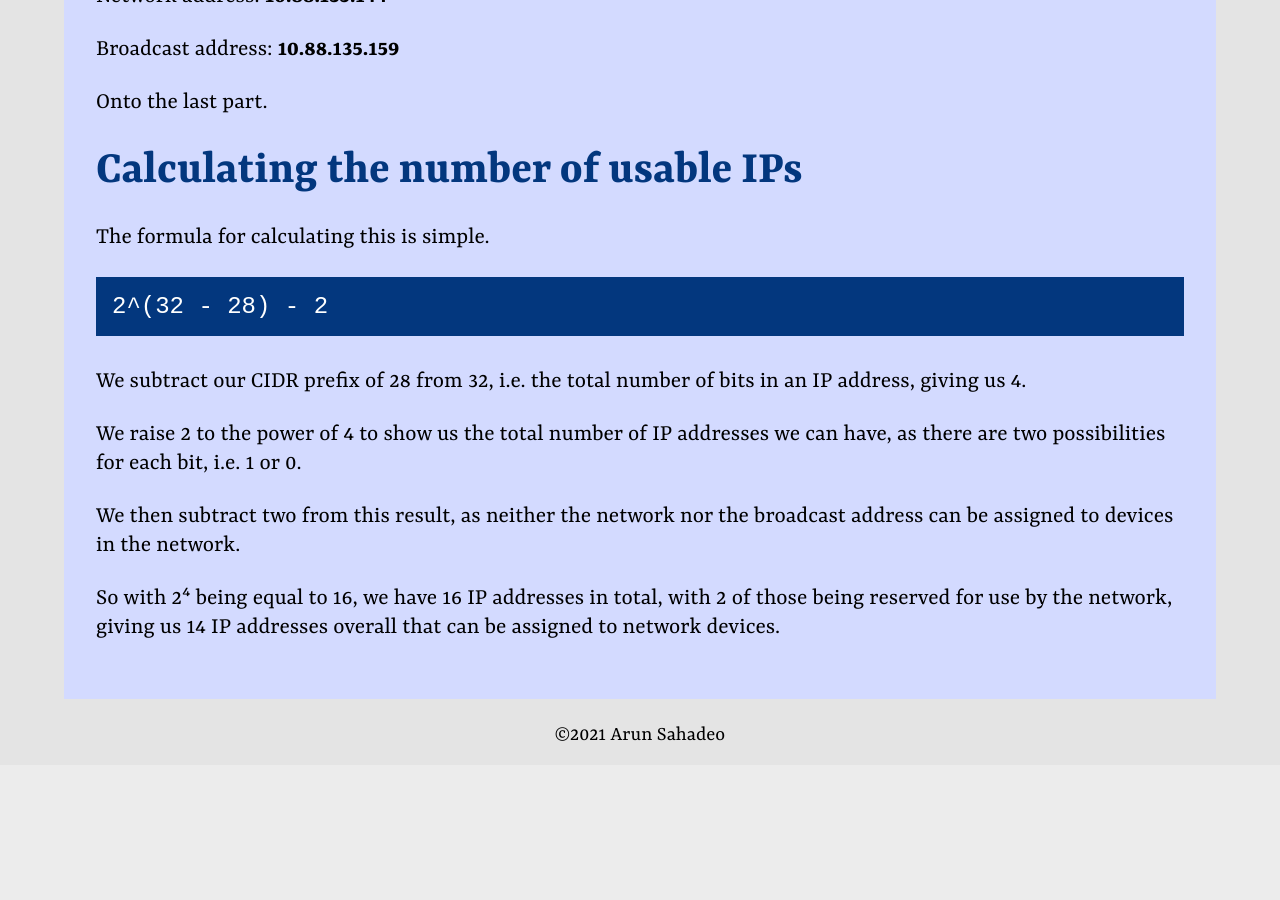
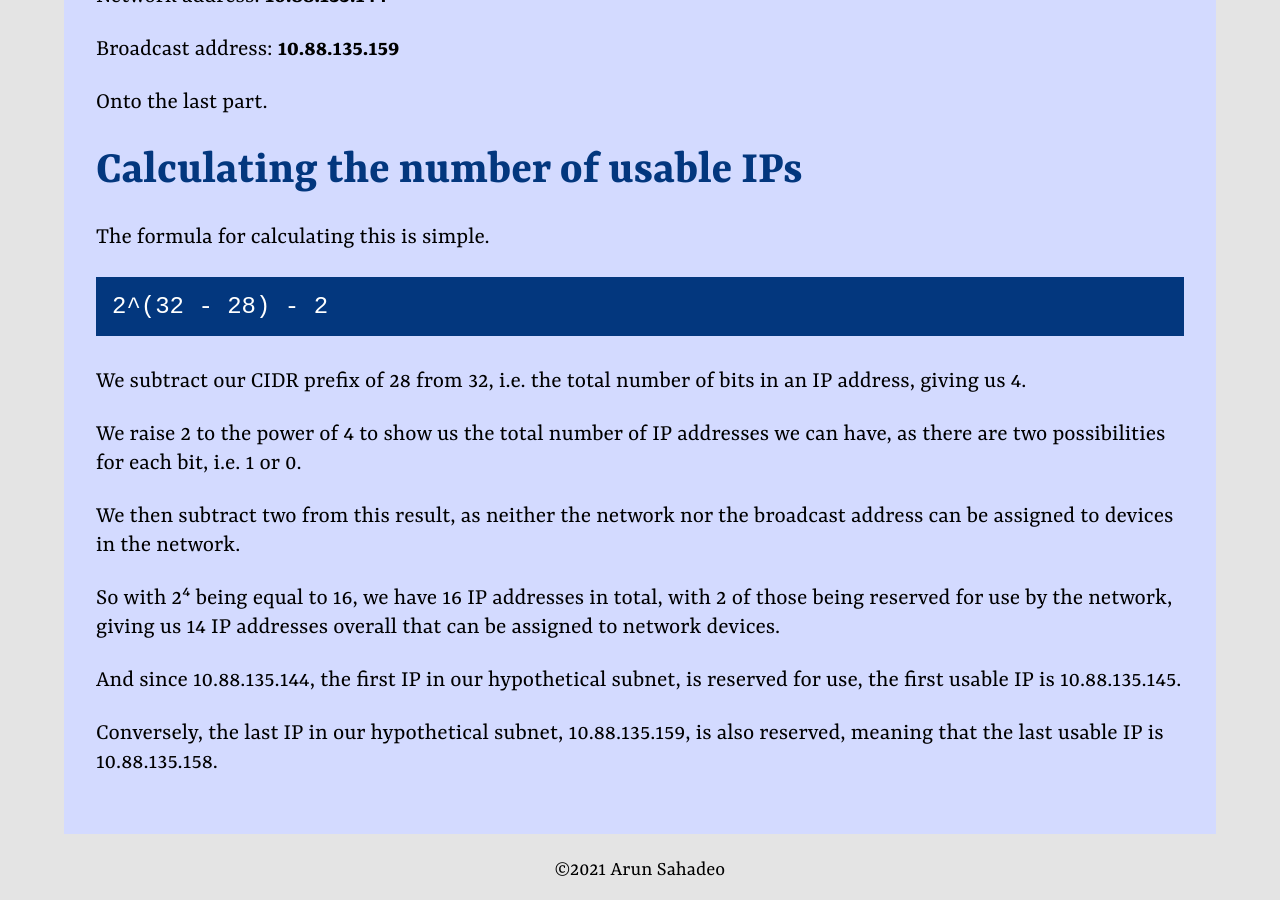
Before and after one commit to ArunSahadeo/ArunSahadeo.github.io, a Jekyll site: the page built from _posts/2021-11-07-subnetting-maths.md, in a window 1280 px wide and 900 px high, scrolled down 4154 px. Built offline with Jekyll 4.4.1, drawn with Linux system fonts in a browser that asks for light colours; some web fonts are replaced; before the commit the page ends 4919 px from its top, so only the background shows below that; some of the changed text lies outside the part shown.

Commit message:
Update post content

```diff
--- a/_posts/2021-11-07-subnetting-maths.md
+++ b/_posts/2021-11-07-subnetting-maths.md
@@ -156,3 +156,7 @@ We raise 2 to the power of 4 to show us the total number of IP addresses we can
 We then subtract two from this result, as neither the network nor the broadcast address can be assigned to devices in the network.
 
 So with 2⁴ being equal to 16, we have 16 IP addresses in total, with 2 of those being reserved for use by the network, giving us 14 IP addresses overall that can be assigned to network devices.
+
+And since 10.88.135.144, the first IP in our hypothetical subnet, is reserved for use, the first usable IP is 10.88.135.145.
+
+Conversely, the last IP in our hypothetical subnet, 10.88.135.159, is also reserved, meaning that the last usable IP is 10.88.135.158.
```
